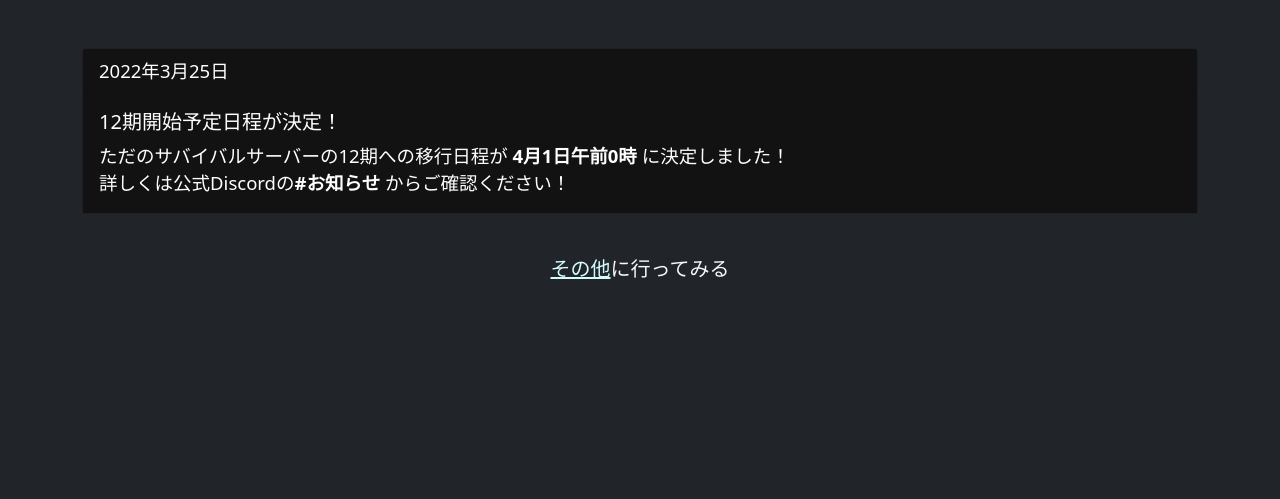
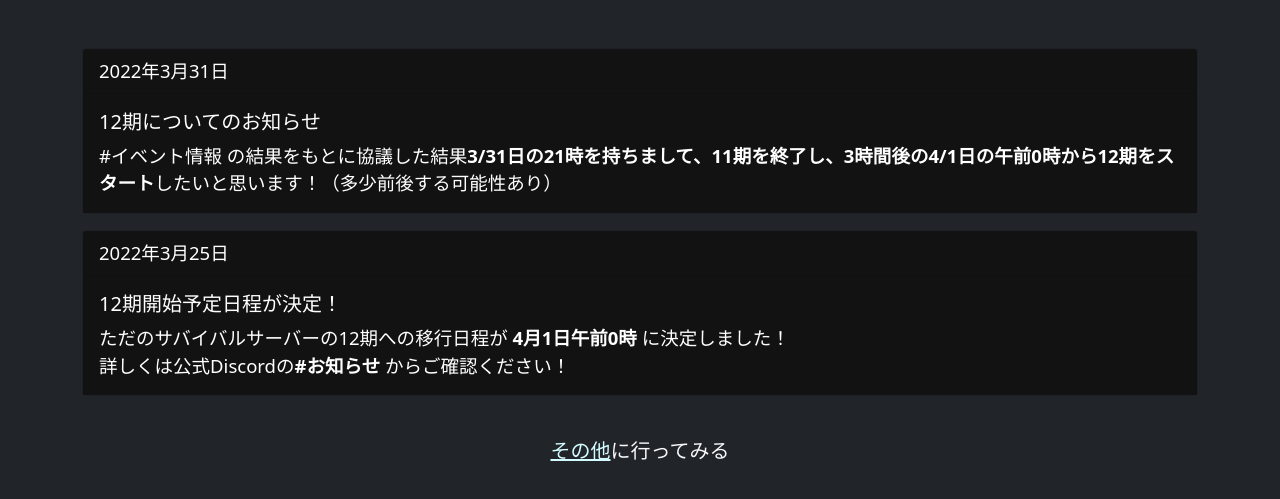
Before and after one commit to TadanoSurvival/TadanoSurvival.github.io, a plain HTML site: page announcements.html in a window 1280 px wide. Shown: the part 311-810 px from the top of the page. Drawn offline with nearby package versions, Linux system fonts and the light colour scheme; no server answers.

Commit message:
info add

```diff
--- a/announcements.html
+++ b/announcements.html
@@ -106,6 +106,17 @@
 	-->
 
 	<!-- News and Accouncements Cards -->
+
+	<div class="container">
+		<div class="card text-white bg-dark mb-3">
+		  <div class="card-header">2022年3月31日</div>
+		  <div class="card-body">
+		    <h5 class="card-title">12期についてのお知らせ</h5>
+		    <p class="card-text">#イベント情報 の結果をもとに協議した結果<strong>3/31日の21時を持ちまして、11期を終了し、3時間後の4/1日の午前0時から12期をスタート</strong>したいと思います！（多少前後する可能性あり）<br>
+		  </div>
+		</div>
+	</div>
+
 	<div class="container">
 		<div class="card text-white bg-dark mb-3">
 		  <div class="card-header">2022年3月25日</div><!--日付-->
```
